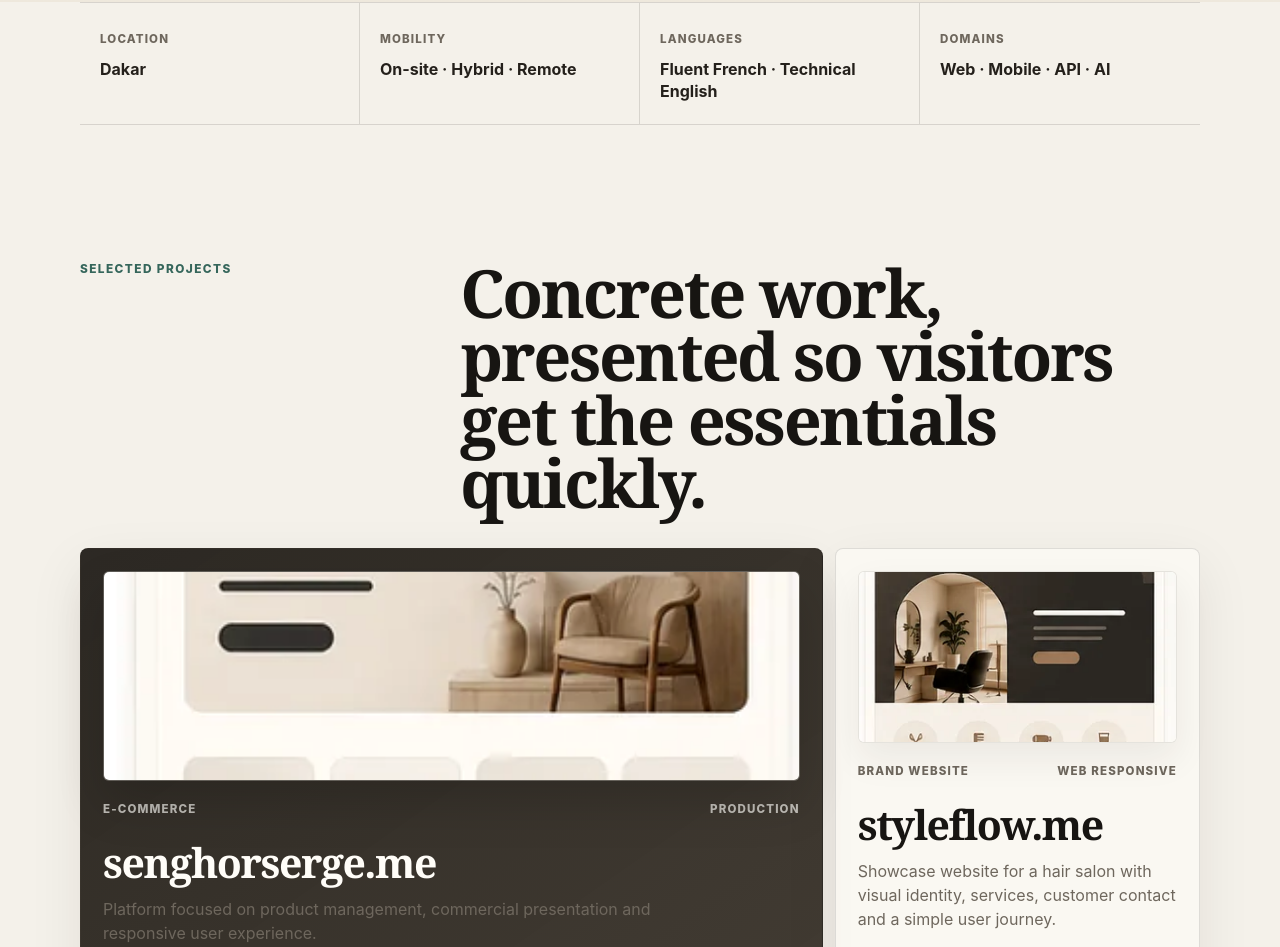
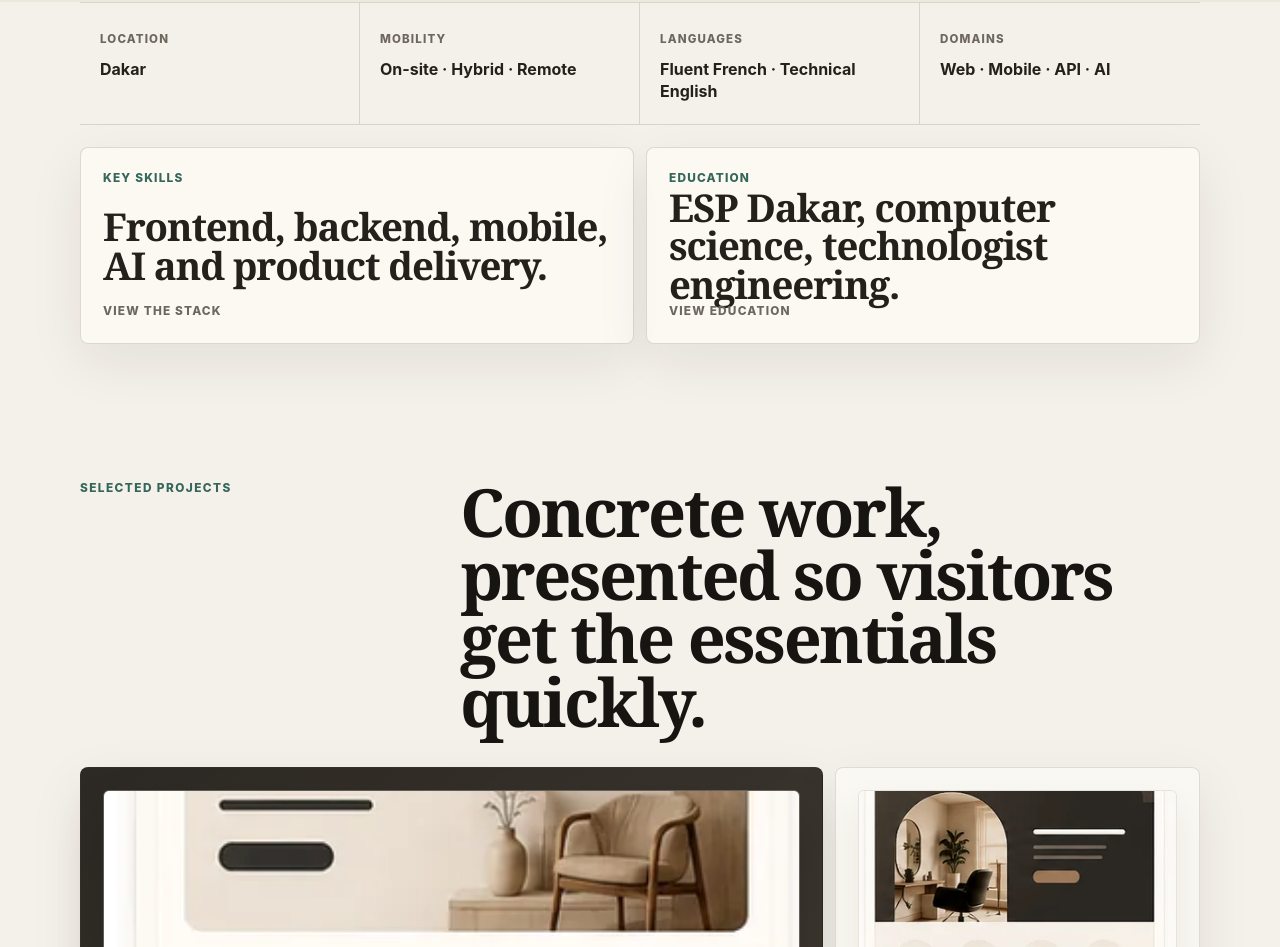
Before and after one commit to vladmaster3455/mon-portfolio2, a plain HTML site: page index.html in a window 1280 px wide. Shown: the part 798-1745 px from the top of the page. Drawn offline with Linux system fonts and the light colour scheme.

Commit message:
Add files via upload

```diff
--- a/index.html
+++ b/index.html
@@ -76,6 +76,19 @@
         <span>Domaines</span>
         <strong>Web · Mobile · API · IA</strong>
       </div>
+    </section>
+
+    <section class="section-shell snapshot-section reveal" aria-label="Aperçu compétences et formation">
+      <a class="snapshot-card" href="#skills">
+        <span>Compétences clés</span>
+        <strong>Frontend, backend, mobile, IA et delivery produit.</strong>
+        <small>Voir la stack</small>
+      </a>
+      <a class="snapshot-card" href="#education">
+        <span>Formation</span>
+        <strong>ESP Dakar, informatique, ingénierie technologue.</strong>
+        <small>Voir le parcours</small>
+      </a>
     </section>
 
     <section class="section-shell projects-section" id="projects">
--- a/script.js
+++ b/script.js
@@ -30,6 +30,11 @@
     "Français courant · Anglais technique": "Fluent French · Technical English",
     "Domaines": "Domains",
     "Web · Mobile · API · IA": "Web · Mobile · API · AI",
+    "Compétences clés": "Key skills",
+    "Frontend, backend, mobile, IA et delivery produit.": "Frontend, backend, mobile, AI and product delivery.",
+    "Voir la stack": "View the stack",
+    "ESP Dakar, informatique, ingénierie technologue.": "ESP Dakar, computer science, technologist engineering.",
+    "Voir le parcours": "View education",
     "Projets sélectionnés": "Selected projects",
     "Des réalisations concrètes, présentées pour aller vite à l’essentiel.": "Concrete work, presented so visitors get the essentials quickly.",
     "Production": "Production",
@@ -95,7 +100,8 @@
     metaDescription: "Portfolio professionnel de Serge Senghor, Software Engineer Full Stack, Mobile et IA Junior basé à Dakar.",
     nav: "Navigation principale",
     portrait: "Portrait de Serge Senghor",
-    quickInfo: "Informations rapides"
+    quickInfo: "Informations rapides",
+    snapshot: "Aperçu compétences et formation"
   },
   en: {
     brand: "Serge Senghor home",
@@ -105,7 +111,8 @@
     metaDescription: "Professional portfolio of Serge Senghor, Full Stack, Mobile and Junior AI Software Engineer based in Dakar.",
     nav: "Main navigation",
     portrait: "Portrait of Serge Senghor",
-    quickInfo: "Quick information"
+    quickInfo: "Quick information",
+    snapshot: "Skills and education overview"
   }
 };
 
@@ -178,6 +185,7 @@
   document.querySelector('meta[name="description"]').setAttribute("content", uiLabels[language].metaDescription);
   document.querySelector(".brand").setAttribute("aria-label", uiLabels[language].brand);
   document.querySelector(".profile-band").setAttribute("aria-label", uiLabels[language].quickInfo);
+  document.querySelector(".snapshot-section").setAttribute("aria-label", uiLabels[language].snapshot);
   portrait.setAttribute("aria-label", uiLabels[language].portrait);
   nav.setAttribute("aria-label", uiLabels[language].nav);
   langSwitcher.setAttribute("aria-label", uiLabels[language].langChoice);
--- a/style.css
+++ b/style.css
@@ -424,6 +424,70 @@
   color: var(--deep);
   font-size: 1rem;
   line-height: 1.35;
+}
+
+.snapshot-section {
+  display: grid;
+  grid-template-columns: repeat(2, 1fr);
+  gap: 12px;
+  margin-top: 22px;
+}
+
+.snapshot-card {
+  min-height: 158px;
+  display: flex;
+  flex-direction: column;
+  justify-content: space-between;
+  padding: 22px;
+  border: 1px solid rgba(23, 21, 18, 0.14);
+  border-radius: var(--radius);
+  background: rgba(255, 253, 248, 0.68);
+  box-shadow: 0 18px 54px rgba(38, 31, 24, 0.08);
+  transition: transform 0.24s var(--ease), background 0.24s var(--ease), box-shadow 0.24s var(--ease);
+}
+
+.snapshot-card:hover,
+.snapshot-card:focus-visible {
+  background: var(--deep);
+  color: var(--white);
+  box-shadow: 0 28px 72px rgba(38, 31, 24, 0.16);
+  outline: 0;
+  transform: translateY(-3px);
+}
+
+.snapshot-card span,
+.snapshot-card small {
+  color: var(--accent-2);
+  font-size: 0.74rem;
+  font-weight: 850;
+  letter-spacing: 0.1em;
+  text-transform: uppercase;
+}
+
+.snapshot-card strong {
+  max-width: 520px;
+  color: var(--deep);
+  font-family: Georgia, "Times New Roman", serif;
+  font-size: clamp(1.55rem, 3vw, 2.65rem);
+  font-weight: 600;
+  letter-spacing: -0.03em;
+  line-height: 1;
+}
+
+.snapshot-card small {
+  color: var(--muted);
+}
+
+.snapshot-card:hover span,
+.snapshot-card:hover small,
+.snapshot-card:focus-visible span,
+.snapshot-card:focus-visible small {
+  color: rgba(255, 253, 248, 0.68);
+}
+
+.snapshot-card:hover strong,
+.snapshot-card:focus-visible strong {
+  color: var(--white);
 }
 
 .projects-section,
@@ -926,6 +990,10 @@
     grid-template-columns: repeat(2, 1fr);
   }
 
+  .snapshot-section {
+    grid-template-columns: 1fr;
+  }
+
   .profile-band div:nth-child(2) {
     border-right: 0;
   }
@@ -1009,6 +1077,7 @@
   }
 
   .profile-band,
+  .snapshot-section,
   .projects-grid,
   .skills-grid,
   .education-list,
```
